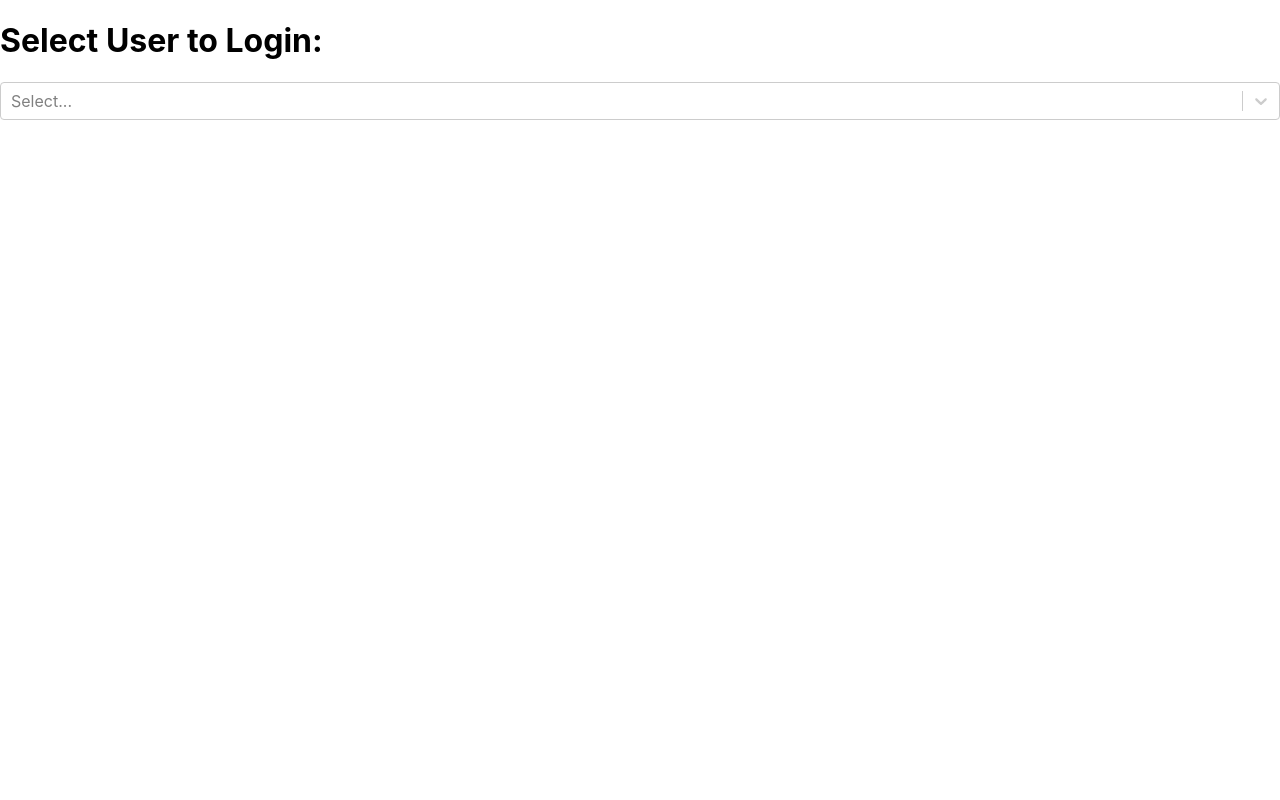
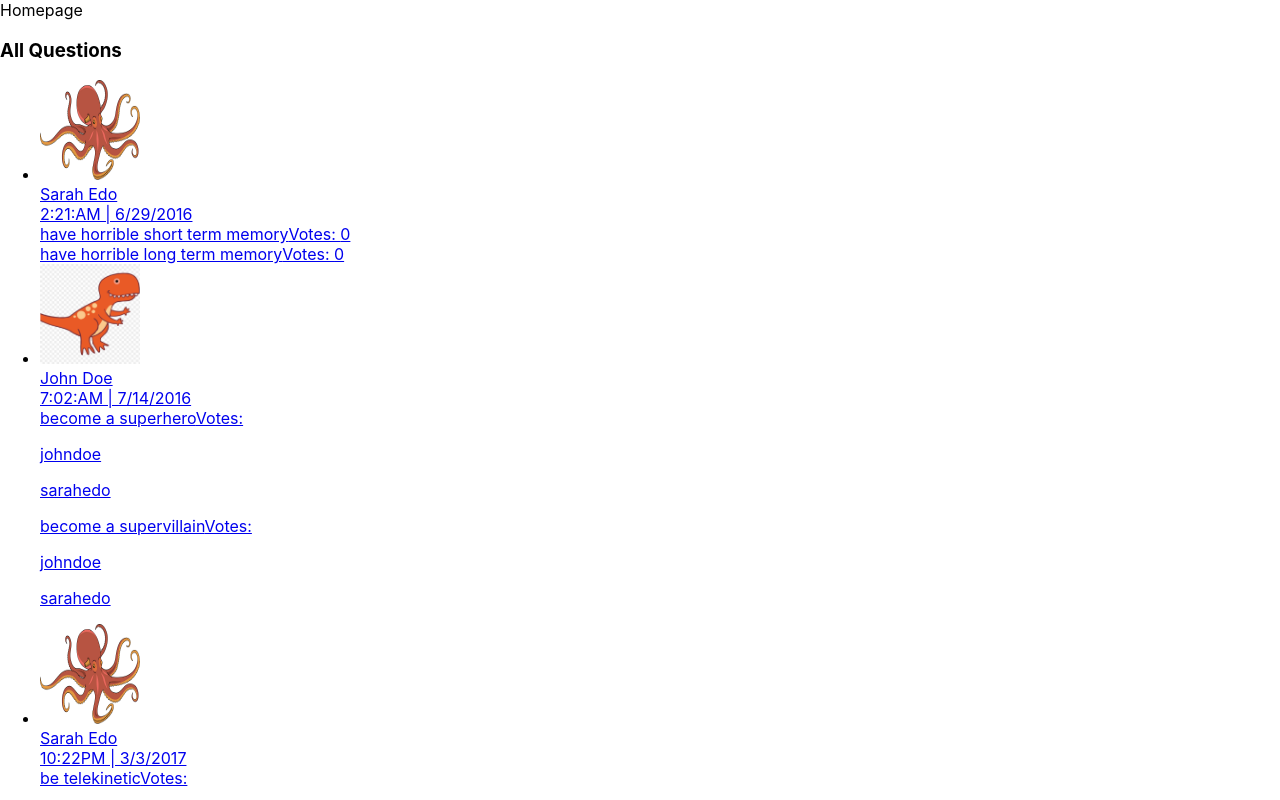
Before and after one commit to RoseMagura/MyReactWouldYouRather, a React (Create React App) app in the folder would-you-rather/: page /success in a window 1280 px wide. Shown: the top 800 px of the page. Built offline with nearby package versions, Linux system fonts and the light colour scheme.

Commit message:
Feat: Setting up home page (prelim.)

```diff
--- a/would-you-rather/src/actions/authedUser.js
+++ b/would-you-rather/src/actions/authedUser.js
@@ -1,4 +1,5 @@
 export const SET_AUTHED_USER = 'SET_AUTHED_USER'
+export const GET_AUTHED_USER = 'GET_AUTHED_USER'
 
 export function setAuthedUser (id) {
     return {
@@ -6,3 +7,9 @@ export function setAuthedUser (id) {
         id
     }
 }
+
+export function getAuthedUser (){
+    return {
+        type: GET_AUTHED_USER,
+    }
+}
--- a/would-you-rather/src/actions/shared.js
+++ b/would-you-rather/src/actions/shared.js
@@ -4,15 +4,12 @@ import { setAuthedUser } from './authedUser'
 import { receiveQuestions } from './questions'
 import { receiveUsers } from './users'
 
-// Todo: replace with value from logging in
-const AUTHED_ID = 'sarah'
 
 export function handleUserData () {
     return (dispatch) => {
         return _getUsers()
-            .then(({ users }) => {
+            .then((users) => {
                 dispatch(receiveUsers(users))
-                dispatch(setAuthedUser(AUTHED_ID))
             })
     }
 }
@@ -20,8 +17,14 @@ export function handleUserData () {
 export function handleQuestionData () {
     return (dispatch) => {
         return _getQuestions()
-            .then(({ questions }) => {
+            .then((questions) => {
                 dispatch(receiveQuestions(questions))
             })
     }
 }
+
+export function handleInitialUser () {
+    return (dispatch) => {
+        dispatch(setAuthedUser('initial value'))
+    }
+}
--- a/would-you-rather/src/components/AddQuestion.js
+++ b/would-you-rather/src/components/AddQuestion.js
@@ -0,0 +1,15 @@
+import React, { Component } from 'react';
+
+class AddQuestion extends Component {
+
+    render(){
+
+    return (
+            <div>
+                AddQuestion
+            </div>
+          );
+    }
+}
+
+export default AddQuestion;
--- a/would-you-rather/src/components/App.js
+++ b/would-you-rather/src/components/App.js
@@ -1,15 +1,46 @@
 import React, { Component } from 'react';
+import { BrowserRouter as Router, Route } from 'react-router-dom';
 import '../App.css';
 import Login from './Login';
+import Homepage from './Homepage';
+import AddQuestion from './AddQuestion';
+import { connect } from 'react-redux';
+// import { handleUserData, handleQuestionData, handleInitialUser } from '../actions/shared';
 
 class App extends Component {
+    // componentDidMount() {
+    //     this.props.dispatch(handleUserData())
+    //     this.props.dispatch(handleQuestionData())
+    //     this.props.dispatch(handleInitialUser())
+    // }
     render(){
         return (
             <div>
-                <Login users={['Sarah', 'Tyler', 'John']}/>
+                <Router>
+                        {<div>
+                            <Route path='/' exact component={Login} />
+                            <Route path='/success' component={Homepage} />
+                            <Route path='/new' component={AddQuestion} />
+                        </div>}
+                    {/* {this.props.loading === true
+                        ? <div>Still loading</div>
+                        : <div>
+                            <Route path='/' exact component={Login} />
+                            <Route path='/success' component={Homepage} />
+                            <Route path='/new' component={AddQuestion} />
+                        </div>} */}
+                </Router>
+
+
             </div>
           );
     }
 }
 
-export default App;
+function mapStateToProps ({ authedUser }) {
+    return {
+        loading: authedUser === null
+    }
+}
+
+export default connect(mapStateToProps)(App);
--- a/would-you-rather/src/components/Homepage.js
+++ b/would-you-rather/src/components/Homepage.js
@@ -0,0 +1,45 @@
+import React, { Component } from 'react';
+import { connect } from 'react-redux';
+import { handleUserData, handleQuestionData,
+         handleInitialUser } from '../actions/shared';
+import { setAuthedUser } from '../actions/authedUser';
+import Question from './Question'
+
+class Homepage extends Component {
+    componentDidMount() {
+        this.props.dispatch(handleUserData())
+        this.props.dispatch(handleQuestionData())
+        //Problem here?
+        this.props.dispatch(setAuthedUser(this.props.location.search.slice(1)))
+    }
+    render(){
+
+        const items =  this.props.questionsIds
+        console.log(typeof items)
+    return (
+            <div>
+               Homepage
+               <h3>All Questions</h3>
+                    <ul className='homepage-list'>
+                        {this.props.questionsIds.map((id) => (
+                            <li key={id}>
+                                <Question id={id} />
+                            </li>
+                        ))}
+                    </ul>
+            </div>
+          );
+    }
+}
+
+function mapStateToProps ({ questions, users, authedUser }) {
+    return {
+      questionsIds: Object.keys(questions),
+      questions,
+      users,
+      authedUser
+    }
+  }
+
+  //does homepage need to be connected to the store?
+  export default connect(mapStateToProps)(Homepage);
--- a/would-you-rather/src/components/Login.js
+++ b/would-you-rather/src/components/Login.js
@@ -1,28 +1,38 @@
 import React, { Component } from 'react';
+import { connect } from 'react-redux';
 import User from './User';
+import { setAuthedUser } from '../actions/authedUser';
+import { handleUserData, handleQuestionData,
+         handleInitialUser } from '../actions/shared';
 import Select from 'react-select';
+import { Link } from 'react-router-dom';
 
 class Login extends Component {
+    componentDidMount () {
+        // console.log('IM RUNNING')
+        this.props.dispatch(handleUserData())
+        this.props.dispatch(handleQuestionData())
+        this.props.dispatch(handleInitialUser())
+    }
     state = {
-        authUser: '',
         selected: ''
     }
     handleChange = (e) => {
-        // send to store instead
-        this.setState({authUser: e.value})
+        const { dispatch } = this.props
+        dispatch(setAuthedUser(e.value))
         this.setState({selected: e})
-        // console.log(e.label)
+        window.location.href=`http://localhost:3000/success/user?${e.value}`
     }
     updateState(element) {
         this.setState({authUser: element})
     }
     render(){
-        const { allUsers } = this.props.users
-        const authUser = this.state.authUser
-        // Replace later with information from store
+        console.log('PROPS: ', this.props)
+        const authUser = this.props.authedUser
+        // console.log(authUser)
         const optionsArray = []
-        this.props.users.forEach(element => {
-            optionsArray.push({ value: element.toLowerCase(),
+        this.props.usersIds.forEach(element => {
+            optionsArray.push({ value: element,
                                 label: element})
         })
         return (
@@ -33,21 +43,29 @@ class Login extends Component {
                     onChange={(e) => {this.handleChange(e)}}
                     value={this.state.selected}
                     options={optionsArray}/>
-                <div className='login-success'>
-                    {authUser !== '' &&
+            {/* <div className='login-success'>
+                {authUser !== 'initial value' &&
                     <div>
                         <h3>
-                                Welcome, {authUser.charAt(0).toUpperCase() +
-                                authUser.slice(1)}!
+                            Welcome, {authUser}!
                         </h3>
+                        <Link to="/success">
                         <button>
                             To Home Page
                         </button>
+                        </Link>
                     </div>}
-                </div>
+            </div>         */}
                         </div>
           );
     }
 }
 
-export default Login;
+function mapStateToProps ({ users, authedUser }) {
+    return {
+      usersIds: Object.keys(users),
+      authedUser
+    }
+  }
+
+  export default connect(mapStateToProps)(Login)
--- a/would-you-rather/src/components/Question.js
+++ b/would-you-rather/src/components/Question.js
@@ -0,0 +1,73 @@
+import React, { Component } from 'react';
+import { connect } from 'react-redux';
+import { formatQuestion, formatDate } from '../utils/helpers';
+import { Link, withRouter} from 'react-router-dom'
+// import Nav from './Nav'
+
+class Question extends Component {
+  handleVote = (e) => {
+      e.preventDefault()
+
+      const { dispatch, question, authedUser } = this.props
+
+    // todo: _saveQuestionAnswer ({ authedUser, qid, answer }) in action
+  }
+  render() {
+    const { question } = this.props
+
+    if (question === null){
+        return <p>This question doesn't exist</p>
+    }
+
+    const {
+        name, avatar, timestamp, optionOne,
+        optionTwo, authedUser, id
+    } = question
+    return (
+            <Link to={`/question/${id}`}className='question'>
+                <img
+                    width='100'
+                    height='100'
+                    src={avatar}
+                    alt={`Avatar of ${name}`}
+                    className='avatar'
+                    />
+                <div className='question-info'>
+                    <div>
+                        <span>{name}</span>
+                        <div>{formatDate(timestamp)}</div>
+                        <div>
+                            {optionOne.text}
+                            Votes: {optionTwo.votes.length > 0
+                                ? optionTwo.votes.map((user) => (
+                                    <p key={user}> {user} </p>
+                                ))
+                                : '0'}
+                        </div>
+                        <div>
+                            {optionTwo.text}
+                            Votes: {optionTwo.votes.length > 0
+                                ? optionTwo.votes.map((user) => (
+                                    <p key={user}> {user} </p>
+                                ))
+                                : '0'}
+                        </div>
+                    </div>
+                </div>
+            </Link>
+    )
+  }
+}
+
+function mapStateToProps ({ authedUser, users, questions }, { id }) {
+    const question = questions[id]
+    return {
+        authedUser,
+        loading: questions === null,
+        question: question
+            ? formatQuestion(question, users[question.author], authedUser)
+            : null
+    }
+  }
+
+  export default connect(mapStateToProps)(Question)
--- a/would-you-rather/src/index.js
+++ b/would-you-rather/src/index.js
@@ -11,6 +11,7 @@ import { createStore } from 'redux';
 import { Provider } from 'react-redux';
 import reducer from './reducers';
 import middleware from './middleware';
+import Homepage from './components/Homepage';
 
 const store = createStore(reducer, middleware)
 
--- a/would-you-rather/src/utils/_DATA.js
+++ b/would-you-rather/src/utils/_DATA.js
@@ -2,7 +2,7 @@ let users = {
   sarahedo: {
     id: 'sarahedo',
     name: 'Sarah Edo',
-    avatarURL: '../public/octopus.png',
+    avatarURL: '/octopus.png',
     answers: {
       "8xf0y6ziyjabvozdd253nd": 'optionOne',
       "6ni6ok3ym7mf1p33lnez": 'optionTwo',
@@ -14,7 +14,7 @@ let users = {
   tylermcginnis: {
     id: 'tylermcginnis',
     name: 'Tyler McGinnis',
-    avatarURL: '../public/cat.png',
+    avatarURL: '/cat.png',
     answers: {
       "vthrdm985a262al8qx3do": 'optionOne',
       "xj352vofupe1dqz9emx13r": 'optionTwo',
@@ -24,7 +24,7 @@ let users = {
   johndoe: {
     id: 'johndoe',
     name: 'John Doe',
-    avatarURL: '../public/dino.png',
+    avatarURL: '/dino.png',
     answers: {
       "xj352vofupe1dqz9emx13r": 'optionOne',
       "vthrdm985a262al8qx3do": 'optionTwo',
@@ -131,7 +131,7 @@ export function _getQuestions () {
   })
 }
 
-function formatQuestion ({ optionOneText, optionTwoText, author }) {
+export function formatQuestion ({ optionOneText, optionTwoText, author }) {
   return {
     id: generateUID(),
     timestamp: Date.now(),
--- /dev/null
+++ b/would-you-rather/src/utils/helpers.js
@@ -0,0 +1,20 @@
+export function formatDate (timestamp) {
+    const d = new Date(timestamp)
+    const time = d.toLocaleTimeString('en-US')
+    return time.substr(0, 5) + time.slice(-2) + ' | ' + d.toLocaleDateString()
+  }
+
+  export function formatQuestion (question, author, authedUser) {
+    const { id, optionOne, optionTwo, timestamp } = question
+    const { name, avatarURL } = author
+
+    return {
+      name,
+      id,
+      timestamp,
+      optionOne,
+      optionTwo,
+      avatar: avatarURL,
+      authedUser //???
+      }
+    }
```
Lines whose indentation alone changed are shown as unchanged.
